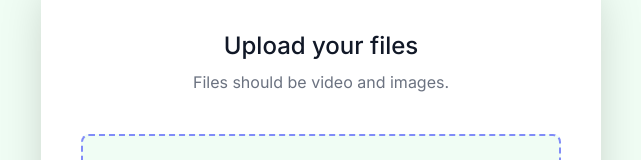
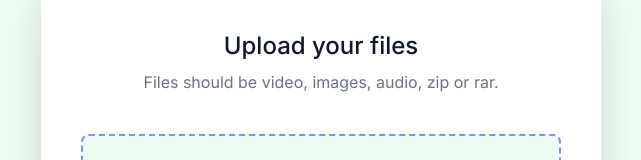
Before and after one commit to xambassador/resumable-live-uploader, a React (Vite) app in the folder client/: page / in a window 1280 px wide. Shown: the part 174-334 px from the top of the page, without its empty margins (319-960 px from the left). Built offline with nearby package versions, Linux system fonts and the light colour scheme.

Commit message:
Update message

```diff
--- a/client/src/App.tsx
+++ b/client/src/App.tsx
@@ -87,7 +87,7 @@ function App() {
             Upload your files
           </h1>
           <p className="mt-2 text-center font-sans text-gray-500">
-            Files should be video and images.
+            Files should be video, images, audio, zip or rar.
           </p>
           <div className="relative w-full">
             <Dropzone htmlFor="file-upload" onItemsDrop={handleOnItemsDrop}>
```
